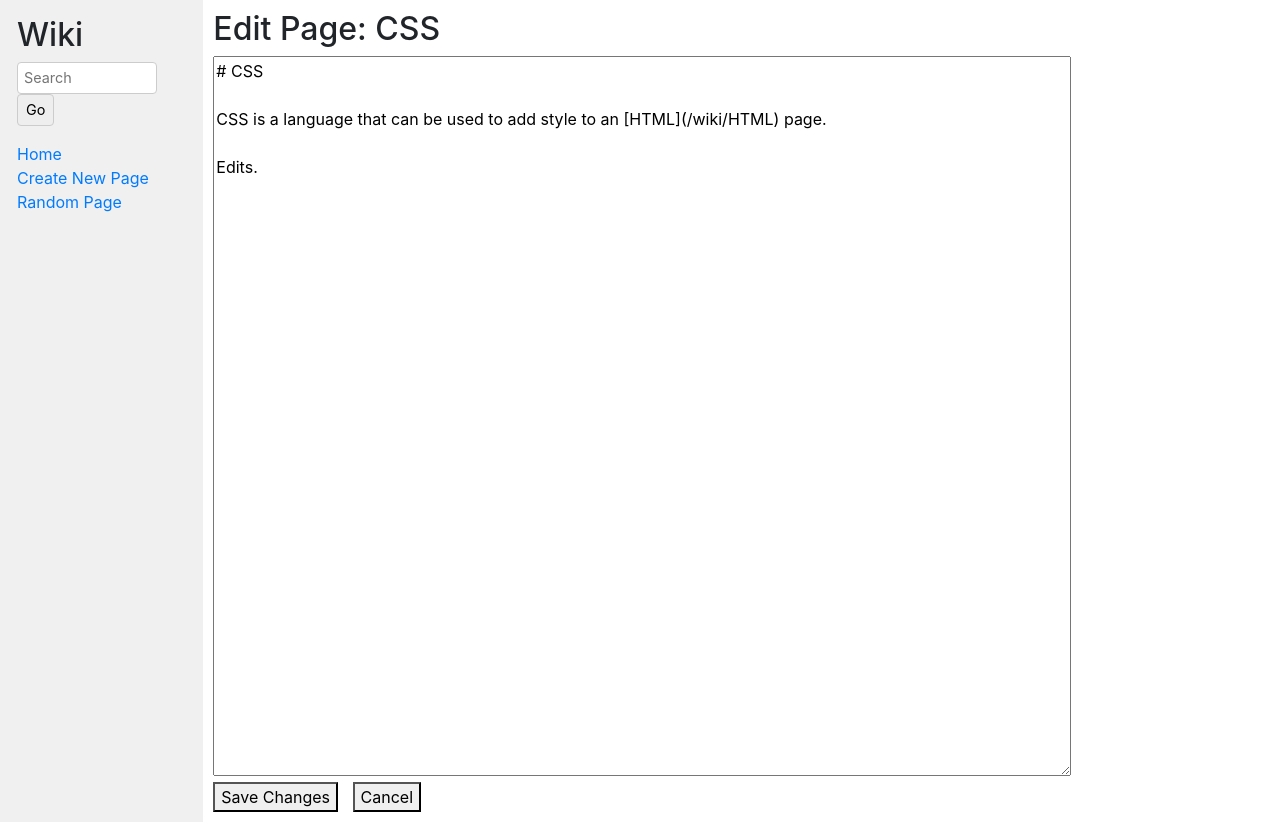
After one commit to greatEmily/cs50web, a Django app: page /wiki/CSS/edit in a window 1280 px wide. The commit adds this page. Run offline with Django 3.2, Linux system fonts and the light colour scheme; some libraries are stand-ins or nearby versions.

Commit message:
finished project 1

```diff
--- /dev/null
+++ b/wiki/encyclopedia/templates/encyclopedia/edit.html
@@ -0,0 +1,17 @@
+{% extends "encyclopedia/layout.html" %}
+
+{% block title %}
+Edit {{ title }}
+{% endblock %}
+
+{% block body %}
+<h2>Edit Page: {{ title }}</h2>
+<form action="{% url 'edit' title %}" method="post">
+    {% csrf_token %}
+    <textarea name="content" rows="20" cols="80">{{ content }}</textarea><br>
+    <button type="submit">Save Changes</button>
+    <a href="{% url 'entry' title %}" style="margin-left: 10px;">
+        <button type="button">Cancel</button>
+    </a>
+</form>
+{% endblock %}
--- a/wiki/encyclopedia/templates/encyclopedia/entry.html
+++ b/wiki/encyclopedia/templates/encyclopedia/entry.html
@@ -6,6 +6,7 @@
 
 {% block body %}
     <h1>{{ title }}</h1>
+    <a href="{% url 'edit' title %}">Edit this page</a>
     <div>
         {{ content|safe }}
     </div>
--- a/wiki/encyclopedia/templates/encyclopedia/layout.html
+++ b/wiki/encyclopedia/templates/encyclopedia/layout.html
@@ -22,10 +22,10 @@
                     <a href="{% url 'index' %}">Home</a>
                 </div>
                 <div>
-                    Create New Page
+                    <a href="{% url 'create' %}">Create New Page</a>
                 </div>
                 <div>
-                    Random Page
+                    <a href="{% url 'random' %}">Random Page</a>
                 </div>
                 {% block nav %}
                 {% endblock %}
--- a/wiki/encyclopedia/urls.py
+++ b/wiki/encyclopedia/urls.py
@@ -6,4 +6,7 @@ urlpatterns = [
     path("", views.index, name="index"),
     path("wiki/<str:title>", views.entry, name="entry"),
     path("search", views.search, name="search"),
+    path("create/",views.create, name="create"),
+    path("wiki/<str:title>/edit", views.edit, name="edit"),
+    path("random/",views.random_page,name="random"),
 ]
--- a/wiki/encyclopedia/views.py
+++ b/wiki/encyclopedia/views.py
@@ -4,10 +4,18 @@ from . import util
 
 import markdown2
 
+from django import forms
+
+import random
+
 #from django.http import HttpResponse
 
 #def test_entry(request, title):
     #return HttpResponse(f"Title received: {title}")
+
+class NewEntryForm(forms.Form):
+    title = forms.CharField(label="Title")
+    content = forms.CharField(widget=forms.Textarea, label="Content")
 
 def entry(request, title):
     content = util.get_entry(title)
@@ -40,3 +48,53 @@ def search(request):
         "query": query,
         "results": results
     })
+
+
+def create(request):
+    if request.method == "POST":
+        form = NewEntryForm(request.POST)
+        if form.is_valid():
+            title = form.cleaned_data["title"]
+            content = form.cleaned_data["content"]
+
+            if util.get_entry(title):
+                return render(request, "encyclopedia/error.html", {
+                    "message": "An entry with this title already exists."
+                })
+
+            util.save_entry(title, content)
+            return redirect(f"/wiki/{title}")
+    else:
+        form = NewEntryForm()
+
+    return render(request, "encyclopedia/create.html", {
+        "form": form
+    })
+
+def edit(request, title):
+    if request.method == "POST":
+        content = request.POST.get("content")
+        util.save_entry(title, content)
+        return redirect("entry", title=title)
+
+    content = util.get_entry(title)
+    if content is None:
+        return render(request, "encyclopedia/error.html", {
+            "message": "The requested page was not found."
+        })
+
+    return render(request, "encyclopedia/edit.html", {
+        "title": title,
+        "content": content
+    })
+
+
+def random_page(request):
+    entries = util.list_entries()
+    if entries:
+        title = random.choice(entries)
+        return redirect("entry", title=title)
+    else:
+        return render(request, "encyclopedia/error.html", {
+            "message": "No entries available."
+        })
--- a/wiki/entries/CSS.md
+++ b/wiki/entries/CSS.md
@@ -1,3 +1,5 @@
 # CSS
 
 CSS is a language that can be used to add style to an [HTML](/wiki/HTML) page.
+
+Edits.
```
Also changed, not shown: wiki/encyclopedia/templates/encyclopedia/create.html (added, +14 -0 lines), wiki/entries/Markdown.md (added, +10 -0 lines), wiki/db.sqlite3.
